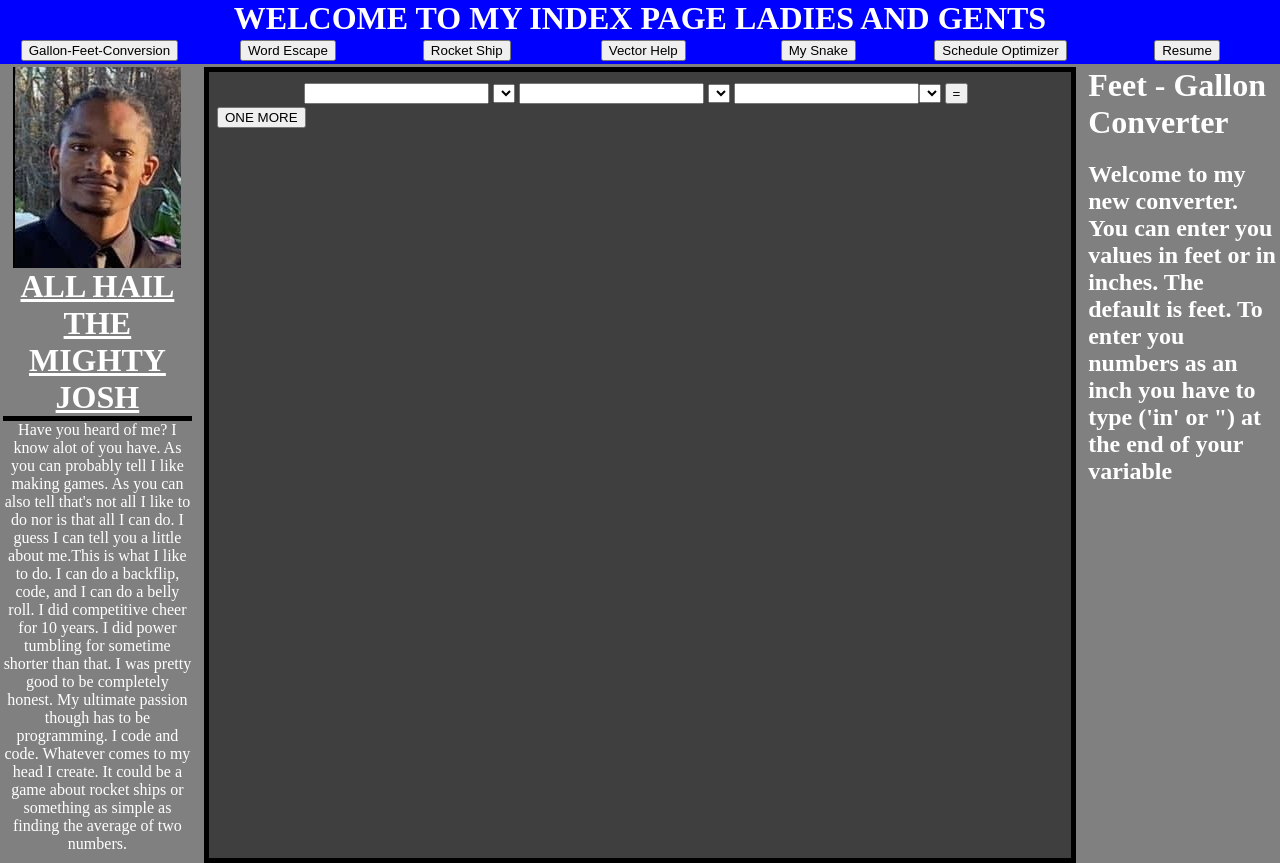
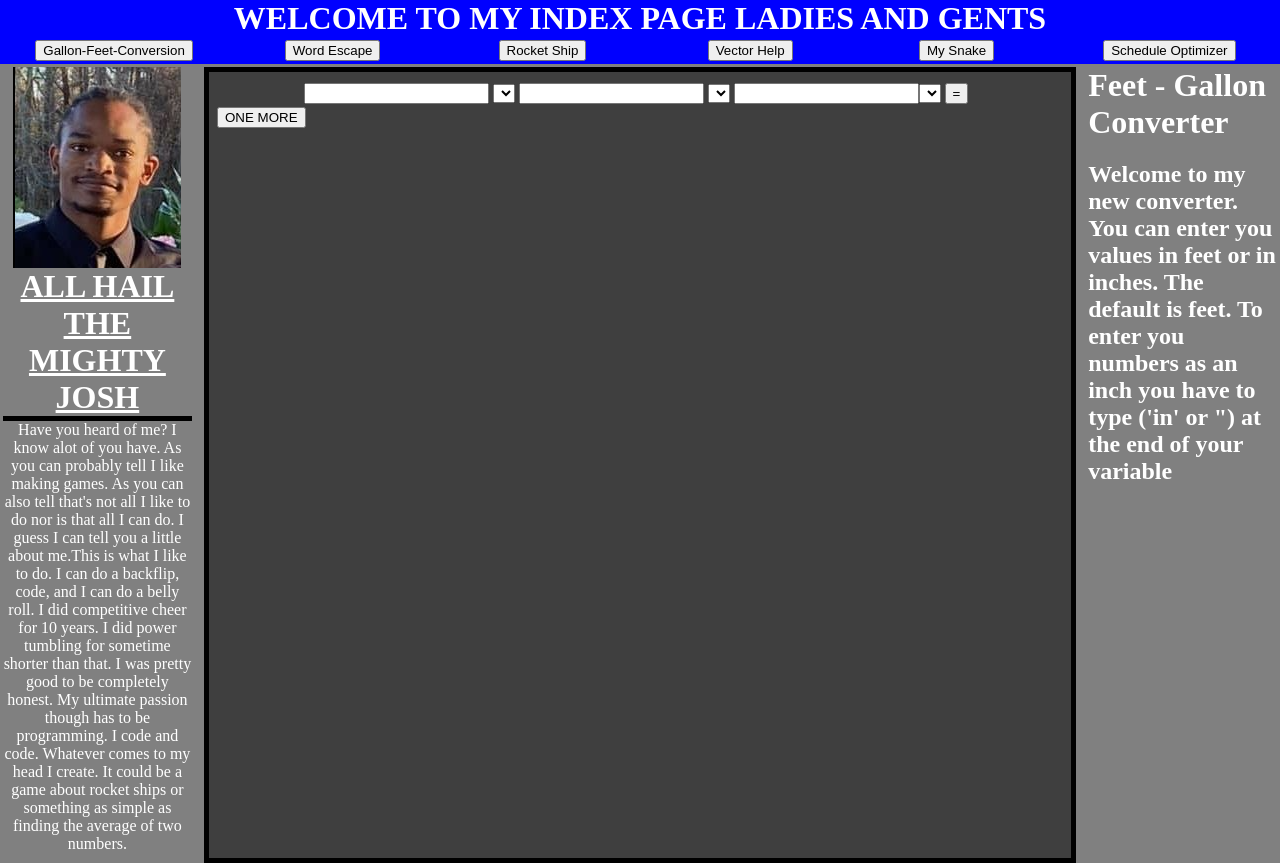
Before and after one commit to joshhicks7/joshhicks7.github.io, a plain HTML site: page index.html in a window 1280 px wide. Drawn offline with Linux system fonts and the light colour scheme.

Commit message:
Update index.html

```diff
--- a/index.html
+++ b/index.html
@@ -15,7 +15,6 @@
 					<td class = "b"><button onclick = "generate('./Vector_Help')">Vector Help</button></td>
 					<td class = "b"><button onclick = "generate('./MySnake')">My Snake</button></td>
 					<td class = "b"><button onclick = "generate('./ScheduleOptimizer')">Schedule Optimizer</button></td>
-					<td class = "b"><button onclick = "generate('./Resume')">Resume</button></td>
 					<!--<td class = "b"><button onclick = "generate('./Webgl')">Web GL</button></td>-->
 				</tr>
 			</table>
```
